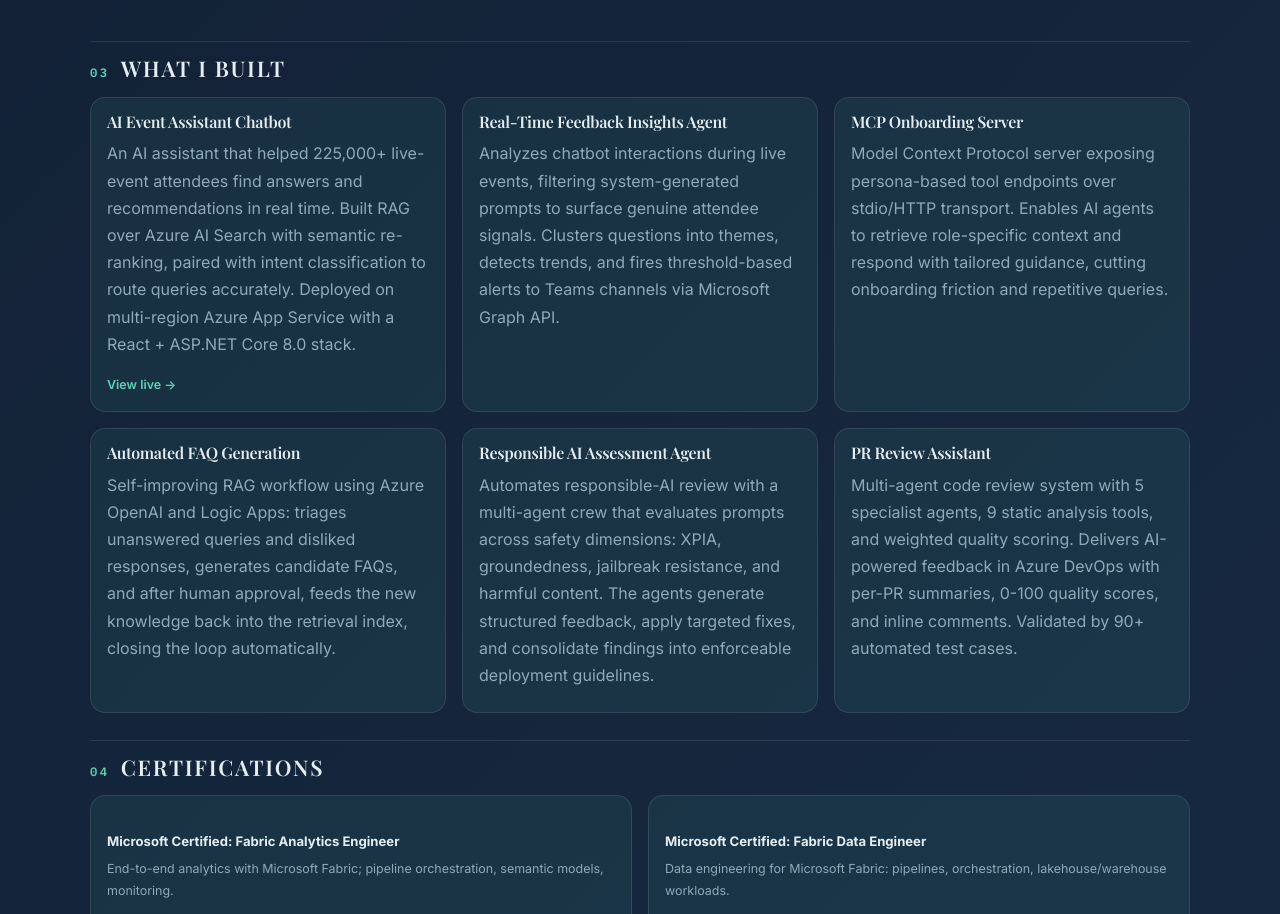
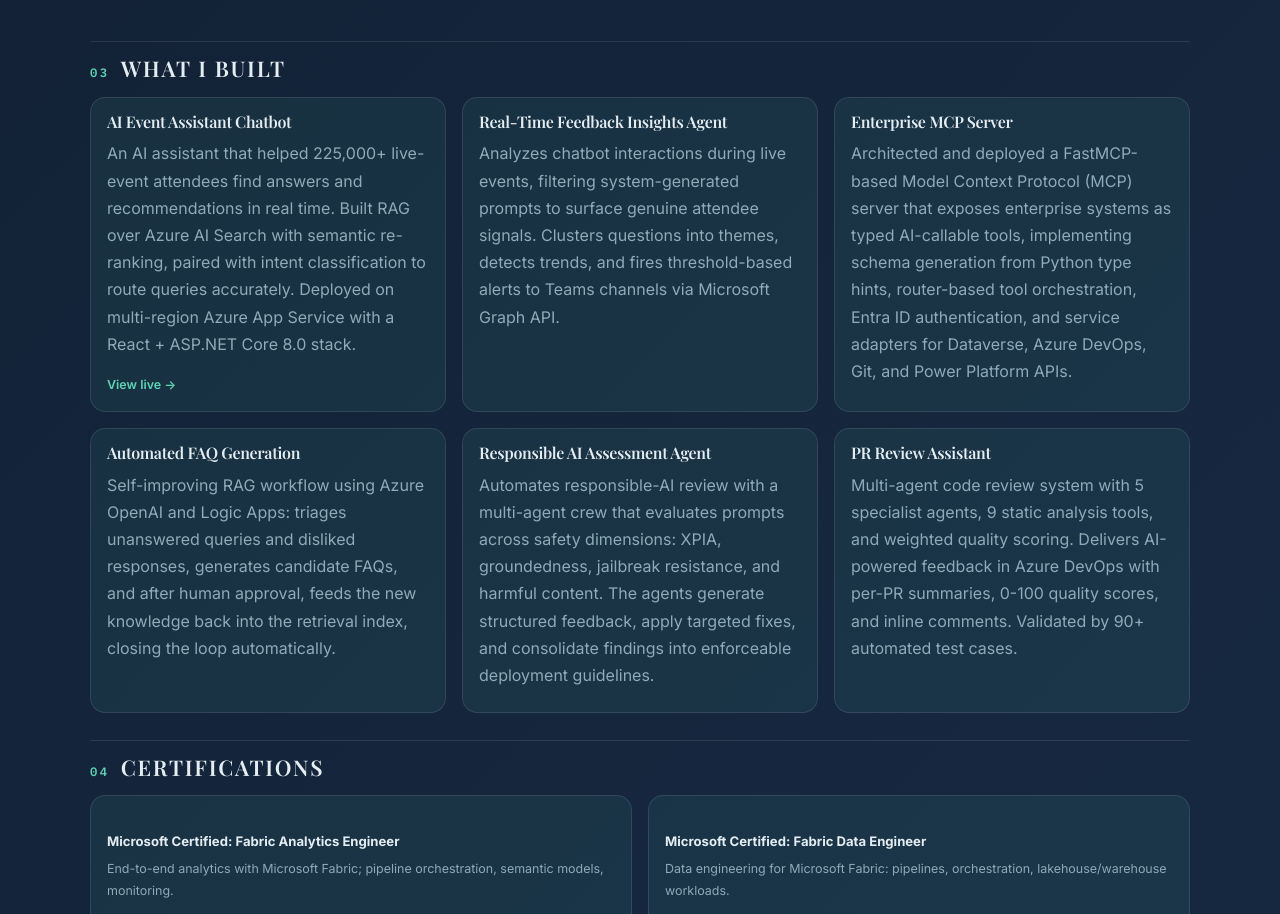
Before and after one commit to vsowmya2/Portfolio, a plain HTML site: page index.html in a window 1280 px wide. Shown: the part 1852-2766 px from the top of the page. Drawn offline with nearby package versions, Linux system fonts and the light colour scheme.

Commit message:
mcp server context update

```diff
--- a/index.html
+++ b/index.html
@@ -168,9 +168,9 @@
               </p>
             </article>
             <article class="project">
-              <h3>MCP Onboarding Server</h3>
+              <h3>Enterprise MCP Server</h3>
               <p>
-                Model Context Protocol server exposing persona-based tool endpoints over stdio/HTTP transport. Enables AI agents to retrieve role-specific context and respond with tailored guidance, cutting onboarding friction and repetitive queries.
+                Architected and deployed a FastMCP-based Model Context Protocol (MCP) server that exposes enterprise systems as typed AI-callable tools, implementing schema generation from Python type hints, router-based tool orchestration, Entra ID authentication, and service adapters for Dataverse, Azure DevOps, Git, and Power Platform APIs.
               </p>
             </article>
             <article class="project">
```
